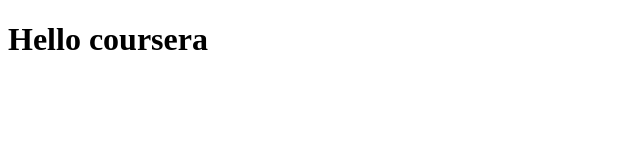
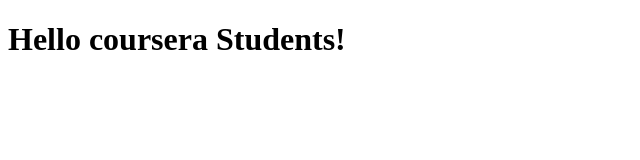
Before and after one commit to AzunyY/Coursera-test, a plain HTML site: page index.html in a window 1280 px wide. Shown: the whole page, without its empty margins (0-640 px from the left). Drawn offline with Linux system fonts and the light colour scheme.

Commit message:
first webfile

```diff
--- a/index.html
+++ b/index.html
@@ -5,6 +5,6 @@
         <title>Hello coursera</title>
     </head>
     <body>
-        <h1>Hello coursera</h1>
+        <h1>Hello coursera Students!</h1>
     </body>
 </html>
```
